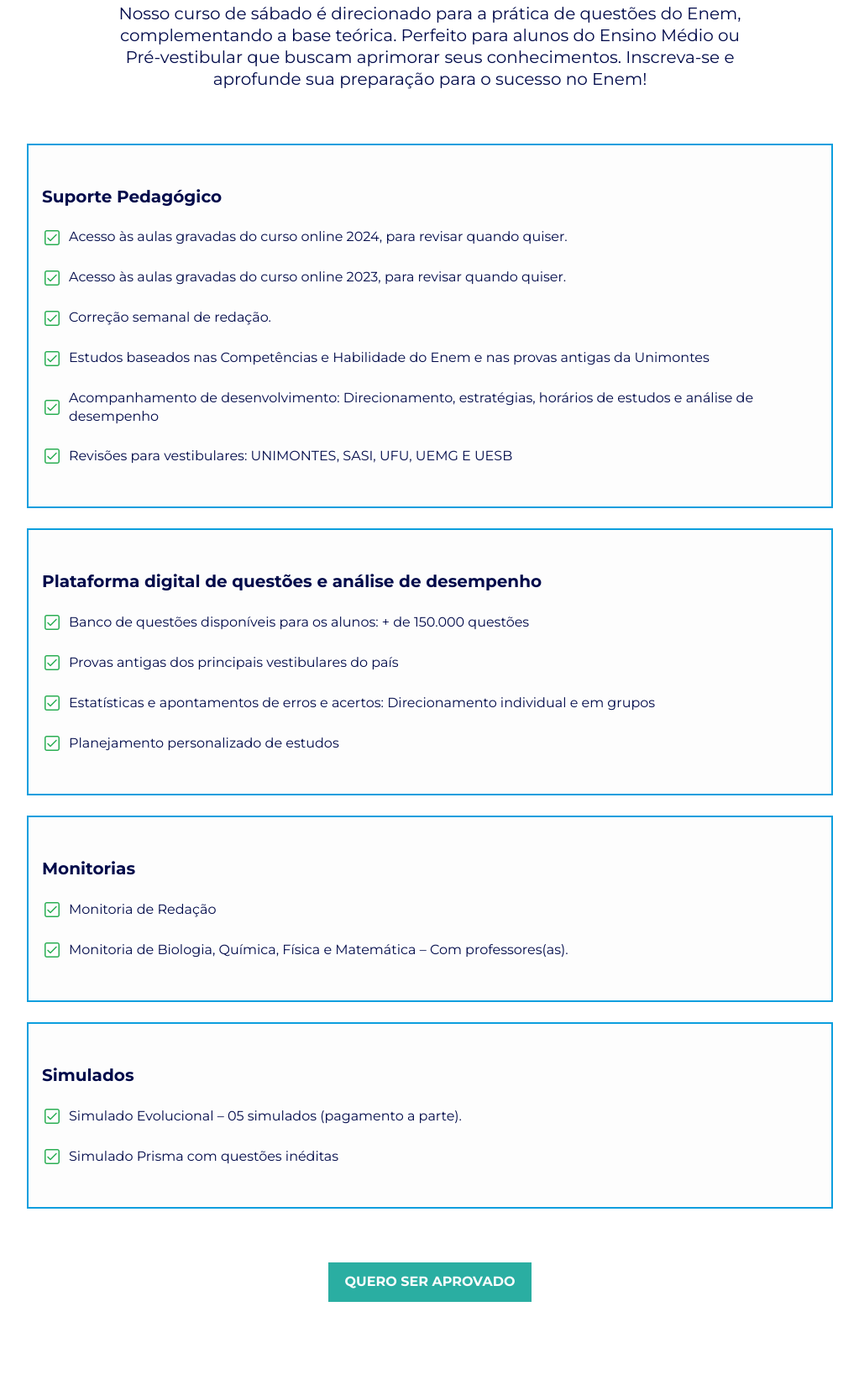
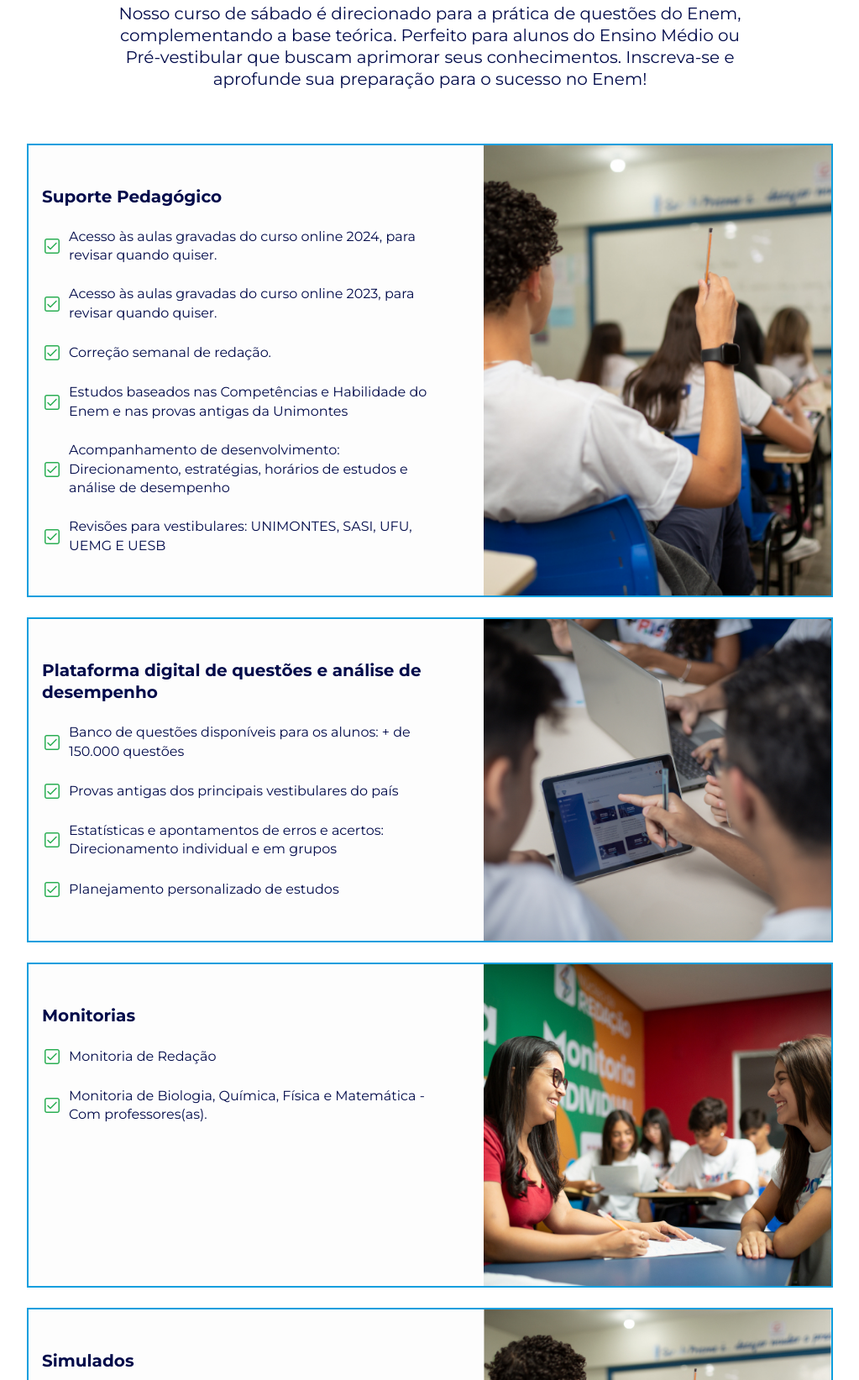
Before and after one commit to iimatos/prismapre, a website built with Vite: page index.html in a window 1280 px wide. Shown: the part 2917-4560 px from the top of the page at 84% size, without its empty margins (128-1151 px from the left). Built offline with nearby package versions, Linux system fonts and the light colour scheme.

Commit message:
revisa-card-layout

```diff
--- a/index.html
+++ b/index.html
@@ -157,6 +157,7 @@
 
           <ul class="vantagens-lista">
             <li class="vantagem-card">
+              <div class="vantagem-card-left">
                 <h3 class="vantagem-titulo fs-20 bold">Suporte Pedagógico</h3>
               <ul class="vantagem-lista-inner">
                 <li class="vantagem-lista-inner-item">
@@ -201,9 +202,14 @@
                   </p>
                 </li>
               </ul>
+              </div>
+              <div class="vantagem-card-right">
+                <img src="assets/suporte.jpg" alt="">
+              </div>
             </li>
 
             <li class="vantagem-card">
+           <div class="vantagem-card-left">
             <h3 class="vantagem-titulo fs-20 bold">
               Plataforma digital de questões e análise de desempenho
             </h3>
@@ -235,9 +241,14 @@
                 </p>
               </li>
             </ul>
+           </div>
+           <div class="vantagem-card-right">
+            <img src="assets/plataforma.jpg" alt="">
+           </div>
             </li>
 
             <li class="vantagem-card">
+             <div class="vantagem-card-left">
               <h3 class="vantagem-titulo fs-20 bold">Monitorias</h3>
               <ul class="vantagem-lista-inner">
                 <li class="vantagem-lista-inner-item">
@@ -249,14 +260,19 @@
                 <li class="vantagem-lista-inner-item">
                   <img src="assets/checkbox.svg" alt="Checkbox" />
                   <p class="vantagem-lista-inner-item-desc">
-                    Monitoria de Biologia, Química, Física e Matemática – Com
+                    Monitoria de Biologia, Química, Física e Matemática - Com
                     professores(as).
                   </p>
                 </li>
               </ul>
+             </div>
+             <div class="vantagem-card-right">
+              <img src="assets/monitoria.jpg" alt="">
+             </div>
             </li>
 
             <li class="vantagem-card">
+             <div class="vantagem-card-left">
               <h3 class="vantagem-titulo fs-20 bold">Simulados</h3>
               <ul class="vantagem-lista-inner">
                 <li class="vantagem-lista-inner-item">
@@ -270,6 +286,10 @@
                   <p class="vantagem-lista-inner-item-desc">
                     Simulado Prisma com questões inéditas
                   </p>
+             </div>
+             <div class="vantagem-card-right">
+              <img src="assets/suporte.jpg" alt="">
+             </div>
                 </li>
               </ul>
             </li>
--- a/style.css
+++ b/style.css
@@ -311,15 +311,29 @@ a {
 }
 
 .vantagem-card {
+  display: flex;
+  justify-content: space-between;
   margin: 0 auto;
   max-width: 96rem;
   border: 2px solid var(--azul-brand);
-  padding: 4.8rem 1.6rem;
   background: var(--branco);
+  gap: 4.8rem;
 }
 
 .vantagem-card + .vantagem-card {
   margin-top: 2.4rem;
+}
+
+.vantagem-card-left {
+  width: 65%;
+  padding: 4.8rem 1.6rem;
+}
+
+.vantagem-card-right img {
+  width: 100%;
+  height: 100%;
+  object-fit: cover;
+  object-position: center center;
 }
 
 .vantagem-titulo {
@@ -392,6 +406,21 @@ a {
   }
 }
 
+@media only screen and (max-width: 768px) {
+  .vantagem-card {
+    flex-direction: column-reverse;
+    gap: 0;
+  }
+
+  .vantagem-card-left {
+    width: 100%;
+  }
+
+  .vantagem-card-right {
+    width: 100%;
+  }
+}
+
 @media only screen and (max-width: 560px) {
   :root {
     --sp-128: 6.4rem;
```
Also changed, not shown: assets/monitoria.jpg (added), assets/plataforma.jpg (added), assets/suporte.jpg (added). Lines whose indentation alone changed are shown as unchanged.
